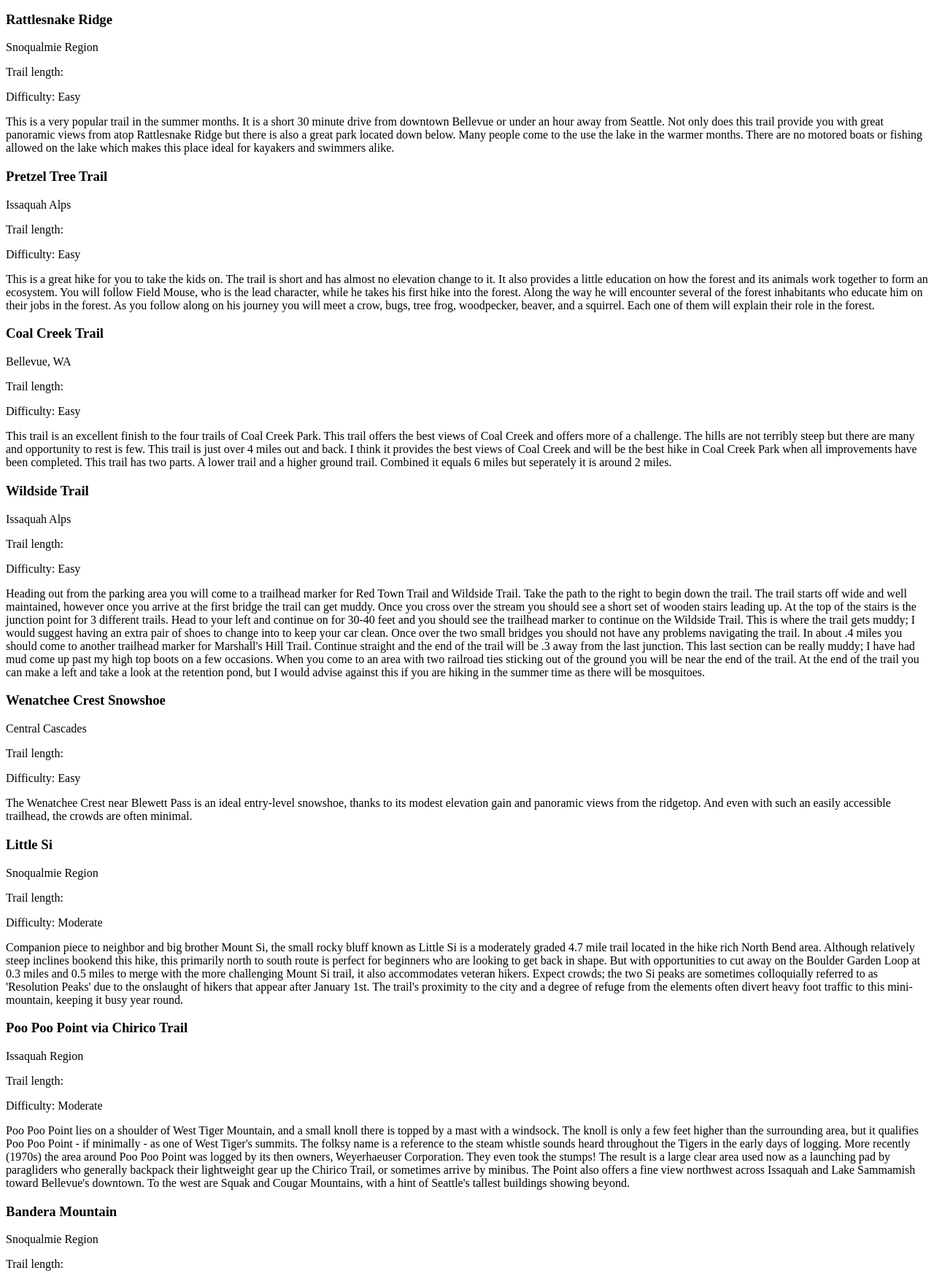
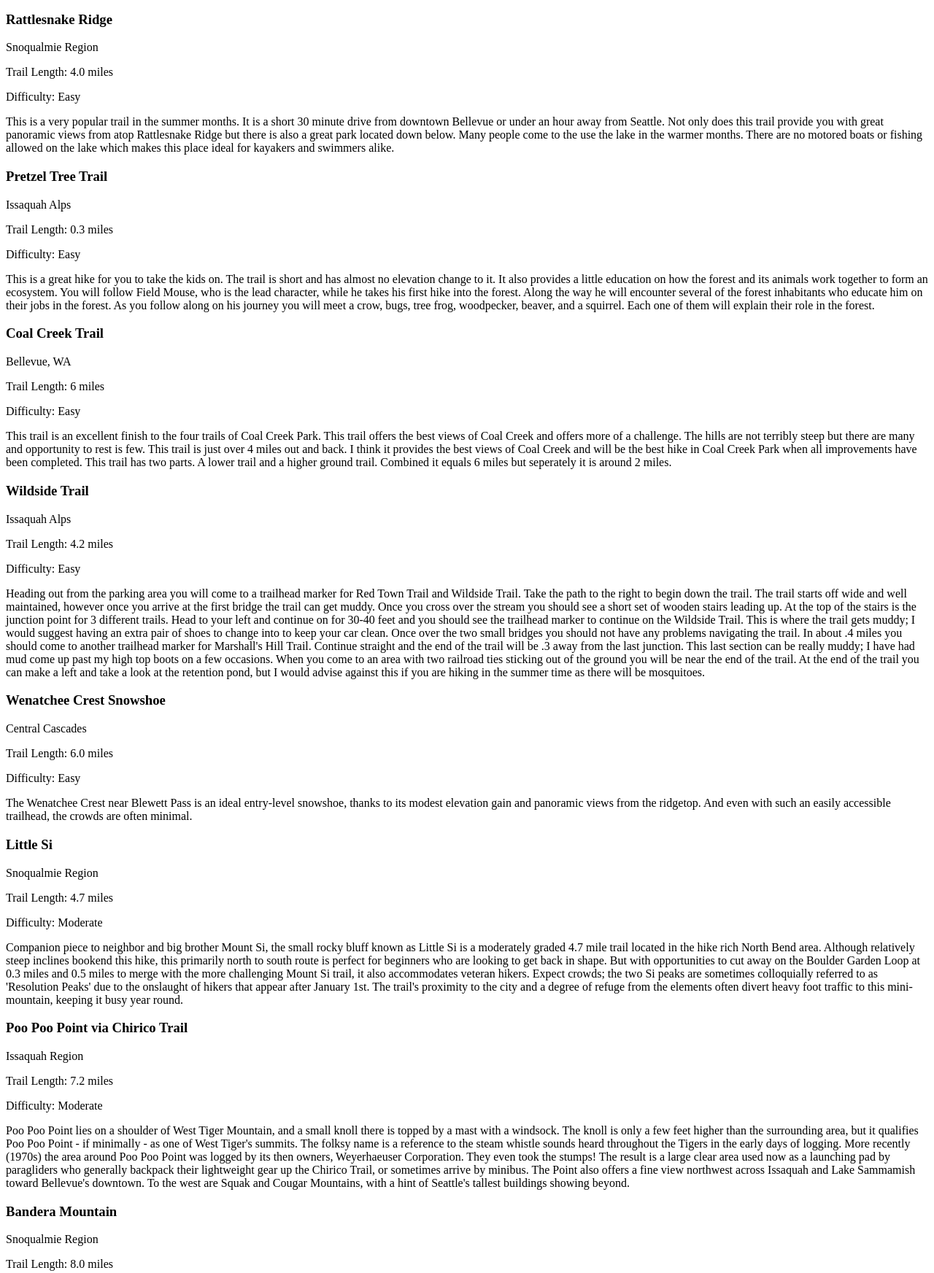
Before and after one commit to laceylin2010/Trail-Blazers, a website: page index.html in a window 1280 px wide. Shown: the part 253-1998 px from the top of the page at 73% size. Drawn offline with Linux system fonts and the light colour scheme; some packages are replaced by stand-ins of ours.

Commit message:
fixing the trail length objuct constructor

```diff
--- a/data/trail-data.json
+++ b/data/trail-data.json
@@ -3,7 +3,7 @@
     "id": "rattlesnake-ridge",
     "title": "Rattlesnake Ridge",
     "location": "Snoqualmie Region",
-    "round-trip": "4.0 miles",
+    "roundTrip": "4.0 miles",
     "difficulty": "Easy",
     "description": "This is a very popular trail in the summer months. It is a short 30 minute drive from downtown Bellevue or under an hour away from Seattle. Not only does this trail provide you with great panoramic views from atop Rattlesnake Ridge but there is also a great park located down below. Many people come to the use the lake in the warmer months. There are no motored boats or fishing allowed on the lake which makes this place ideal for kayakers and swimmers alike."
   },
@@ -11,7 +11,7 @@
     "id": "pretzel-tree",
     "title": "Pretzel Tree Trail",
     "location": "Issaquah Alps",
-    "round-trip": "0.3 miles",
+    "roundTrip": "0.3 miles",
     "difficulty": "Easy",
     "description": "This is a great hike for you to take the kids on. The trail is short and has almost no elevation change to it. It also provides a little education on how the forest and its animals work together to form an ecosystem. You will follow Field Mouse, who is the lead character, while he takes his first hike into the forest. Along the way he will encounter several of the forest inhabitants who educate him on their jobs in the forest. As you follow along on his journey you will meet a crow, bugs, tree frog, woodpecker, beaver, and a squirrel. Each one of them will explain their role in the forest."
   },
@@ -19,7 +19,7 @@
     "id": "coal-creek",
     "title": "Coal Creek Trail",
     "location": "Bellevue, WA",
-    "round-trip": "6 miles",
+    "roundTrip": "6 miles",
     "difficulty": "Easy",
     "description": "This trail is an excellent finish to the four trails of Coal Creek Park. This trail offers the best views of Coal Creek and offers more of a challenge. The hills are not terribly steep but there are many and opportunity to rest is few. This trail is just over 4 miles out and back. I think it provides the best views of Coal Creek and will be the best hike in Coal Creek Park when all improvements have been completed. This trail has two parts. A lower trail and a higher ground trail. Combined it equals 6 miles but seperately it is around 2 miles."
   },
@@ -27,7 +27,7 @@
     "id": "wildside-trail",
     "title": "Wildside Trail",
     "location": "Issaquah Alps",
-    "round-trip": "4.2 miles",
+    "roundTrip": "4.2 miles",
     "difficulty": "Easy",
     "description": "Heading out from the parking area you will come to a trailhead marker for Red Town Trail and Wildside Trail. Take the path to the right to begin down the trail. The trail starts off wide and well maintained, however once you arrive at the first bridge the trail can get muddy. Once you cross over the stream you should see a short set of wooden stairs leading up. At the top of the stairs is the junction point for 3 different trails. Head to your left and continue on for 30-40 feet and you should see the trailhead marker to continue on the Wildside Trail. This is where the trail gets muddy; I would suggest having an extra pair of shoes to change into to keep your car clean. Once over the two small bridges you should not have any problems navigating the trail. In about .4 miles you should come to another trailhead marker for Marshall's Hill Trail. Continue straight and the end of the trail will be .3 away from the last junction. This last section can be really muddy; I have had mud come up past my high top boots on a few occasions. When you come to an area with two railroad ties sticking out of the ground you will be near the end of the trail. At the end of the trail you can make a left and take a look at the retention pond, but I would advise against this if you are hiking in the summer time as there will be mosquitoes."
   },
@@ -35,7 +35,7 @@
   "id": "wenatchee-crest",
   "title": "Wenatchee Crest Snowshoe",
   "location": "Central Cascades",
-  "round-trip": "6.0 miles",
+  "roundTrip": "6.0 miles",
   "difficulty": "Easy",
   "description": "The Wenatchee Crest near Blewett Pass is an ideal entry-level snowshoe, thanks to its modest elevation gain and panoramic views from the ridgetop. And even with such an easily accessible trailhead, the crowds are often minimal."
   },
@@ -43,7 +43,7 @@
   "id": "little-si",
   "title": "Little Si",
   "location": "Snoqualmie Region",
-  "round-trip": "4.7 miles",
+  "roundTrip": "4.7 miles",
   "difficulty": "Moderate",
   "description": "Companion piece to neighbor and big brother Mount Si, the small rocky bluff known as Little Si is a moderately graded 4.7 mile trail located in the hike rich North Bend area. Although relatively steep inclines bookend this hike, this primarily north to south route is perfect for beginners who are looking to get back in shape. But with opportunities to cut away on the Boulder Garden Loop at 0.3 miles and 0.5 miles to merge with the more challenging Mount Si trail, it also accommodates veteran hikers. Expect crowds; the two Si peaks are sometimes colloquially referred to as 'Resolution Peaks' due to the onslaught of hikers that appear after January 1st. The trail's proximity to the city and a degree of refuge from the elements often divert heavy foot traffic to this mini-mountain, keeping it busy year round."
 },
@@ -51,7 +51,7 @@
   "id": "poo-poo-point",
   "title": "Poo Poo Point via Chirico Trail",
   "location": "Issaquah Region",
-  "round-trip": "7.2 miles",
+  "roundTrip": "7.2 miles",
   "difficulty": "Moderate",
   "description": "Poo Poo Point lies on a shoulder of West Tiger Mountain, and a small knoll there is topped by a mast with a windsock. The knoll is only a few feet higher than the surrounding area, but it qualifies Poo Poo Point - if minimally - as one of West Tiger's summits. The folksy name is a reference to the steam whistle sounds heard throughout the Tigers in the early days of logging. More recently (1970s) the area around Poo Poo Point was logged by its then owners, Weyerhaeuser Corporation. They even took the stumps! The result is a large clear area used now as a launching pad by paragliders who generally backpack their lightweight gear up the Chirico Trail, or sometimes arrive by minibus. The Point also offers a fine view northwest across Issaquah and Lake Sammamish toward Bellevue's downtown. To the west are Squak and Cougar Mountains, with a hint of Seattle's tallest buildings showing beyond."
 },
@@ -59,7 +59,7 @@
   "id": "bandera-mountain",
   "title": "Bandera Mountain",
   "location": "Snoqualmie Region",
-  "round-trip": "8.0 miles",
+  "roundTrip": "8.0 miles",
   "diffculty":"Moderate",
   "description": "Bandera Mountain is a chameleon. Most would describe it as an easy hike--relatively short and not very steep for most of its length–-but then it suddenly changes, turning informal and rough, particularly in its last half mile, making it feel like the rugged backcountry trek it at times can be.Start out on the Ira Spring Trail. The parking lot will likely be full if you come here on a nice weekend day. Not only is Bandera a popular hike, but it shares a trailhead with the equally popular trails to Mason Lake and Mount Defiance. For the first mile and a half, it is gentle and wide as it follows an old road bed (about halfway through this first section, a water crossing may be somewhat difficult during times of heavy runoff). The trail departs the old road and heads more steeply uphill. Occasional breaks in the trees enable partial views of Rainier to the south."
 },
@@ -67,7 +67,7 @@
   "id": "eagle-creek",
   "title": "Eagle Creek and Tunnel Falls",
   "location": "Southwest Washington/Columbia River OR",
-  "round-trip": "12 miles",
+  "roundTrip": "12 miles",
   "difficulty": "Moderate",
   "description": " This is a beautiful gorge hike not far from Portland. It takes you on trails that hug cliffs (hope you don't have a fear of heights) and past numerous beautiful waterfalls. I hiked this trail on a rainy weekend in the spring so water levels were high (high enough for kayakers to run the canyon beneath us). I suggest doing this hike in the spring or early summer as well to really appreciate the beautiful waterfalls."
 },
@@ -75,7 +75,7 @@
   "id": "wallace-falls",
   "title": "Wallace Falls",
   "location": "Central Cascades/Stevens Pass",
-  "round-trip": "4.5 miles",
+  "roundTrip": "4.5 miles",
   "difficulty": "Moderate",
   "description": "Despite the foot traffic Wallace Falls sees as one of Washington’s most popular attractions, those who get out early on the trailhead will be rewarded with a serene tranquility that few other hikes in the area can offer. And unlike many trails, which sacrifice peripheral scenery on the journey for the prospect of a grand summit view, the Woody Trail is consistently gorgeous as you wind your way along the Wallace River and approach the nine dazzling falls."
 }
--- a/index.html
+++ b/index.html
@@ -10,7 +10,7 @@
         <article class='individual-trails'>
           <h3>{{title}}</h3>
           <p>{{location}}</p>
-          <p>Trail length: {{round-trip}}</p>
+          <p>Trail Length: {{roundTrip}}</p>
           <p class={{difficulty}}>Difficulty: {{difficulty}}</p>
           <p>{{description}}</p>
         </article>
--- a/js/trails.js
+++ b/js/trails.js
@@ -3,7 +3,7 @@
   function Trails(trls) {
     this.title = trls.title;
     this.location = trls.location;
-    this.distance = trls.distance;
+    this.roundTrip = trls.roundTrip;
     this.difficulty = trls.difficulty;
     this.description = trls.description;
   }
```
